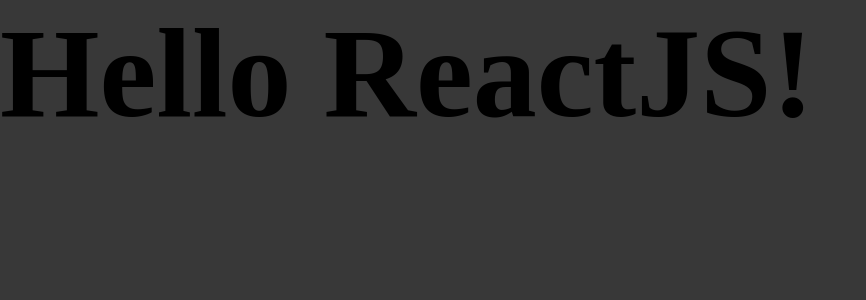
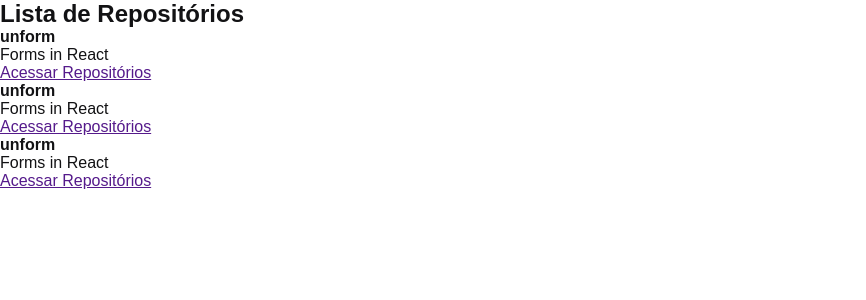
Before and after one commit to GabrielMerigo/01-github-explorer, a React app: page / in a window 1280 px wide. Shown: the top 300 px of the page, without its empty margins (0-866 px from the left). Built offline with nearby package versions, Linux system fonts and the light colour scheme.

Commit message:
componentes

```diff
--- a/src/App.jsx
+++ b/src/App.jsx
@@ -1,5 +1,6 @@
 import './styles/global.scss';
+import { RepositoryList } from './components/RepositoryList';
 
 export default function App(){
-  return <h1>Hello ReactJS!</h1>
+  return <RepositoryList/>
 }
--- /dev/null
+++ b/src/components/RepositoryList.jsx
@@ -0,0 +1,40 @@
+export function RepositoryList() {
+  return (
+    <section className="repository-list">
+      <h1>Lista de Repositórios</h1>
+
+      <ul>
+        <li>
+          <strong>unform</strong>
+          <p>Forms in React</p>
+
+
+          <a href="">
+            Acessar Repositórios
+          </a>
+        </li>
+
+        <li>
+          <strong>unform</strong>
+          <p>Forms in React</p>
+
+
+          <a href="">
+            Acessar Repositórios
+          </a>
+        </li>
+
+        <li>
+          <strong>unform</strong>
+          <p>Forms in React</p>
+
+
+          <a href="">
+            Acessar Repositórios
+          </a>
+        </li>
+
+      </ul>
+    </section>
+  )
+}
--- a/src/styles/global.scss
+++ b/src/styles/global.scss
@@ -5,14 +5,6 @@
 }
 
 body{
-  font: Arial, Helvetica, sans-serif;
-  background: rgb(56, 56, 56);
-
-  h1{
-    font-size: 8rem;
-
-    p{
-      color: red;
-    }
-  }
+  font: 16px "Helvetica Nue", Arial, sans-serif;
+  color: #121214;
 }
```
